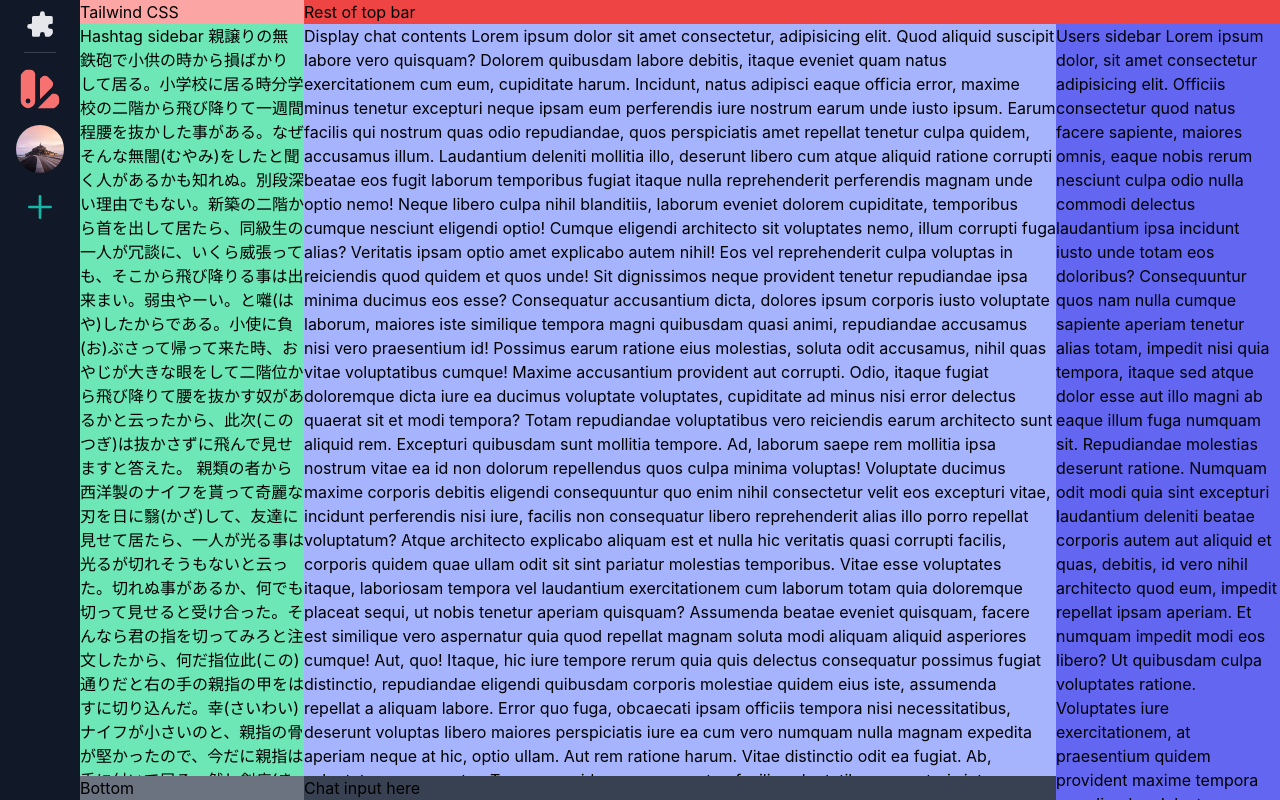
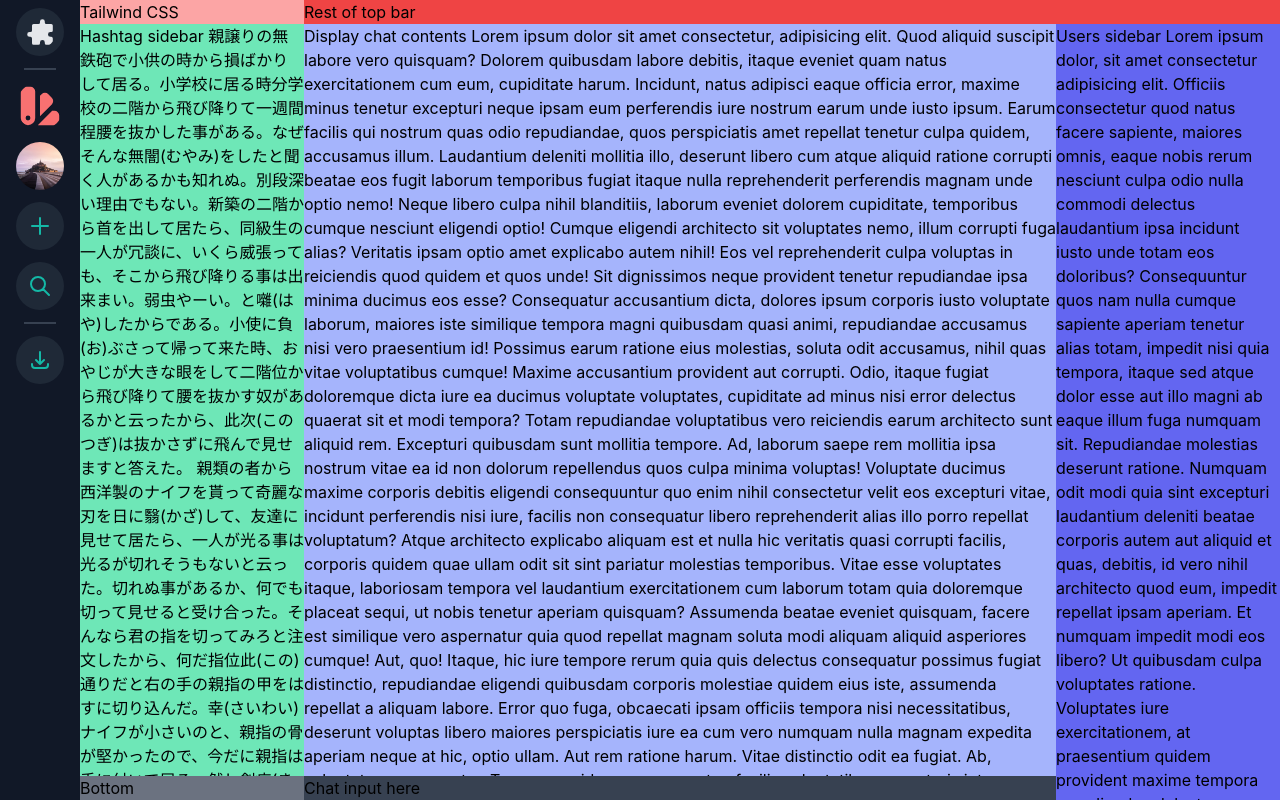
Before and after one commit to miya-start/next-chat, a Next.js app: page / in a window 1280 px wide. Built offline with nearby package versions, Linux system fonts and the light colour scheme.

Commit message:
Markup channel sidebar

```diff
--- a/pages/index.tsx
+++ b/pages/index.tsx
@@ -3,7 +3,7 @@ import Head from 'next/head'
 import Image from 'next/image'
 import Link from 'next/link'
 import { PuzzleIcon, ColorSwatchIcon } from '@heroicons/react/solid'
-import { PlusIcon } from '@heroicons/react/outline'
+import { DownloadIcon, PlusIcon, SearchIcon } from '@heroicons/react/outline'
 
 const Home: NextPage = () => {
   return (
@@ -16,30 +16,67 @@ const Home: NextPage = () => {
         <div className="overflow-y-auto">
           <ul className="text-center">
             <li>
-              <a href="#" aria-label="ホーム">
-                <PuzzleIcon className="h-8 w-8 mx-auto rounded-full text-gray-200"></PuzzleIcon>
+              <a
+                href="#"
+                className="flex justify-center items-center mx-auto w-12 h-12 text-gray-200 hover:text-white bg-gray-800 hover:bg-indigo-500 rounded-full hover:rounded-2xl transition-all"
+                aria-label="ホーム"
+              >
+                <PuzzleIcon className="h-8 w-8 mx-auto rounded-full"></PuzzleIcon>
               </a>
             </li>
-            <li className="mx-4 mt-3 border-b border-gray-700"></li>
+          </ul>
+          <hr className="mx-4 mt-3 border-b border-gray-700"></hr>
+          <ul aria-label="サーバー">
             <li className="mt-3">
-              <a href="#">
+              <a href="#" aria-label="テストサーバー１">
                 <ColorSwatchIcon className="h-12 w-12 mx-auto rounded-full text-red-400"></ColorSwatchIcon>
               </a>
             </li>
             <li className="mt-3">
-              <a href="#">
+              <a
+                className="flex justify-center items-center"
+                href="#"
+                aria-label="テストサーバー２"
+              >
                 <Image
+                  className="rounded-full"
                   src="/dan-asaki-wC_YNVgIRdA-unsplash.jpg"
                   alt="laravel"
                   width={48}
                   height={48}
-                  className="rounded-full mx-auto"
                 />
               </a>
             </li>
+          </ul>
+          <ul>
             <li className="mt-3">
-              <a href="#" className="w-12 h-12 bg-gray-800">
-                <PlusIcon className="h-8 w-8 mx-auto rounded-full text-teal-500"></PlusIcon>
+              <a
+                className="flex justify-center items-center mx-auto w-12 h-12 text-teal-500 hover:text-white bg-gray-800 hover:bg-teal-500 rounded-full hover:rounded-2xl transition-all"
+                href="#"
+                aria-label="サーバーを追加"
+              >
+                <PlusIcon className="w-6 h-6"></PlusIcon>
+              </a>
+            </li>
+            <li className="mt-3">
+              <a
+                className="flex justify-center items-center mx-auto w-12 h-12 text-teal-500 hover:text-white bg-gray-800 hover:bg-teal-500 rounded-full hover:rounded-2xl transition-all"
+                href="#"
+                aria-label="公開サーバーを探す"
+              >
+                <SearchIcon className="w-6 h-6"></SearchIcon>
+              </a>
+            </li>
+          </ul>
+          <hr className="mx-4 mt-3 border-b border-gray-700"></hr>
+          <ul>
+            <li className="mt-3">
+              <a
+                className="flex justify-center items-center mx-auto w-12 h-12 text-teal-500 hover:text-white bg-gray-800 hover:bg-teal-500 rounded-full hover:rounded-2xl transition-all"
+                href="#"
+                aria-label="アプリをダウンロード"
+              >
+                <DownloadIcon className="w-6 h-6"></DownloadIcon>
               </a>
             </li>
           </ul>
```
